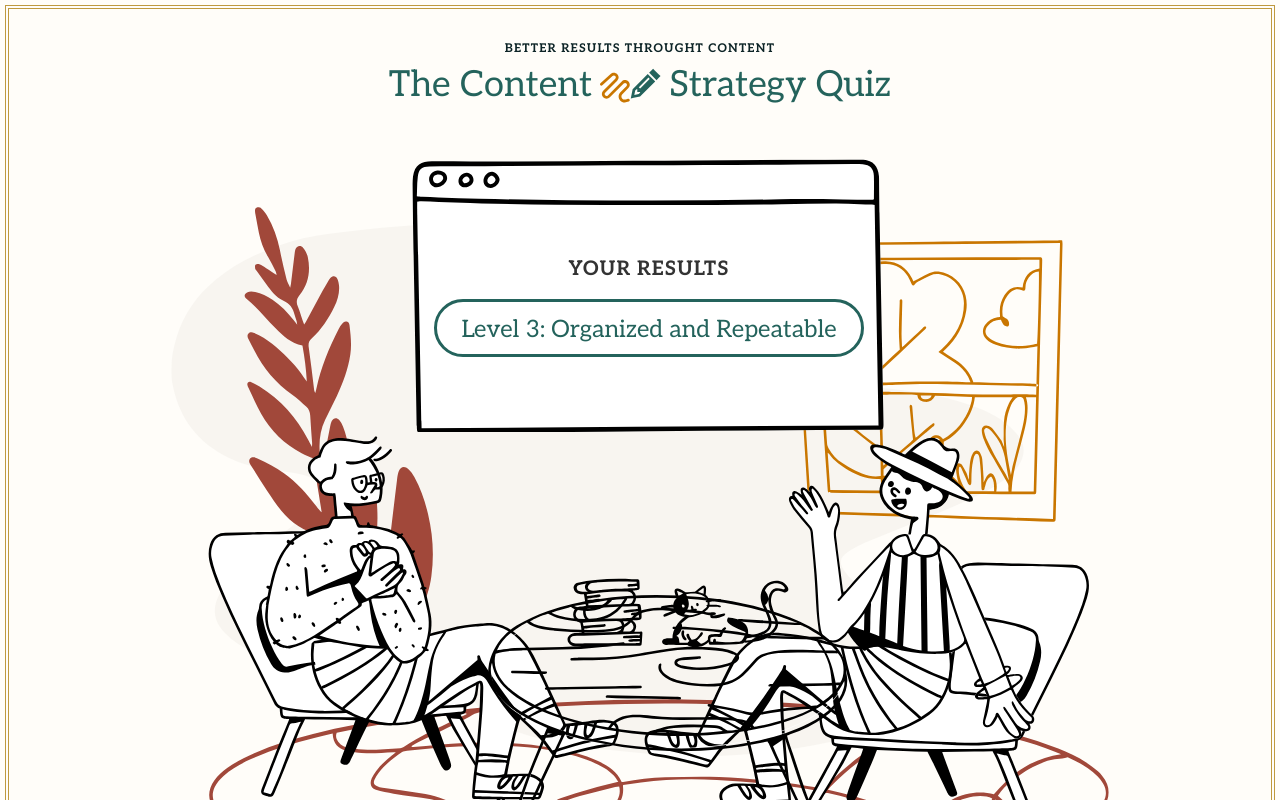
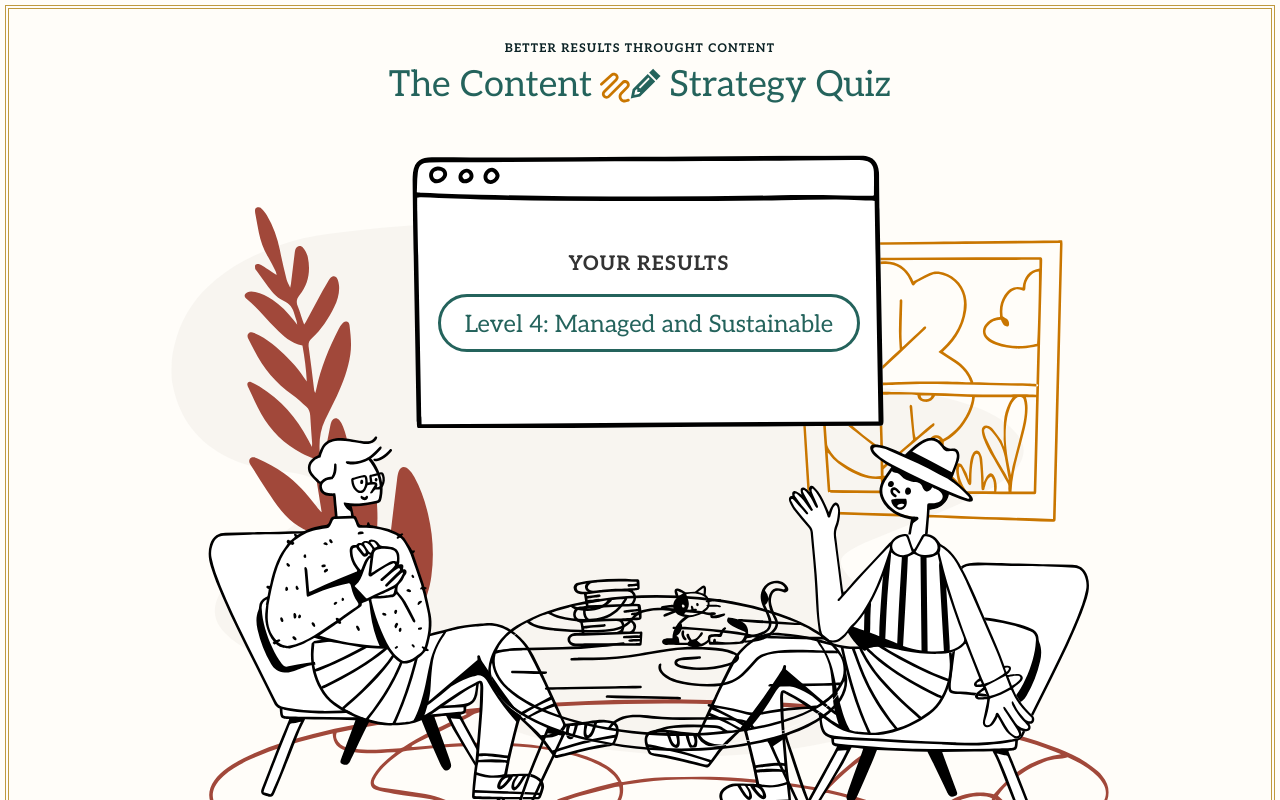
Before and after one commit to fourkitchens/content-maturity-quiz, a Next.js app: page /results/managed in a window 1280 px wide. Shown: the top 800 px of the page. Built offline with nearby package versions, Linux system fonts and the light colour scheme.

Commit message:
correct results pages

```diff
--- a/src/app/results/managed/page.js
+++ b/src/app/results/managed/page.js
@@ -4,5 +4,5 @@
 import ResultsPage from '@/components/ResultsPage';
 
 export default function Page() {
-  return <ResultsPage level={2} />;
+  return <ResultsPage level={3} />;
 }
--- a/src/app/results/organized/page.js
+++ b/src/app/results/organized/page.js
@@ -4,5 +4,5 @@
 import ResultsPage from '@/components/ResultsPage';
 
 export default function Page() {
-  return <ResultsPage level={3} />;
+  return <ResultsPage level={2} />;
 }
```
